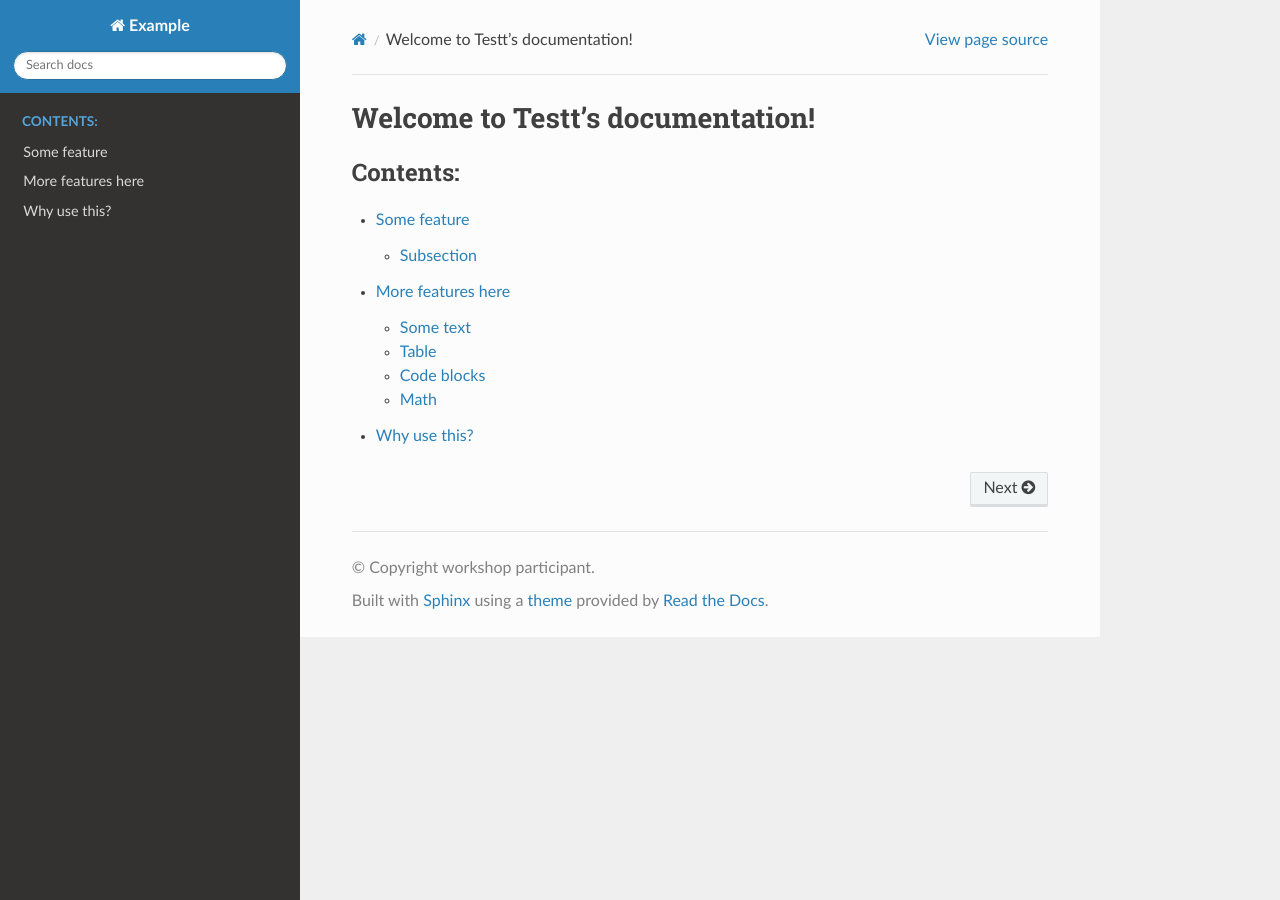
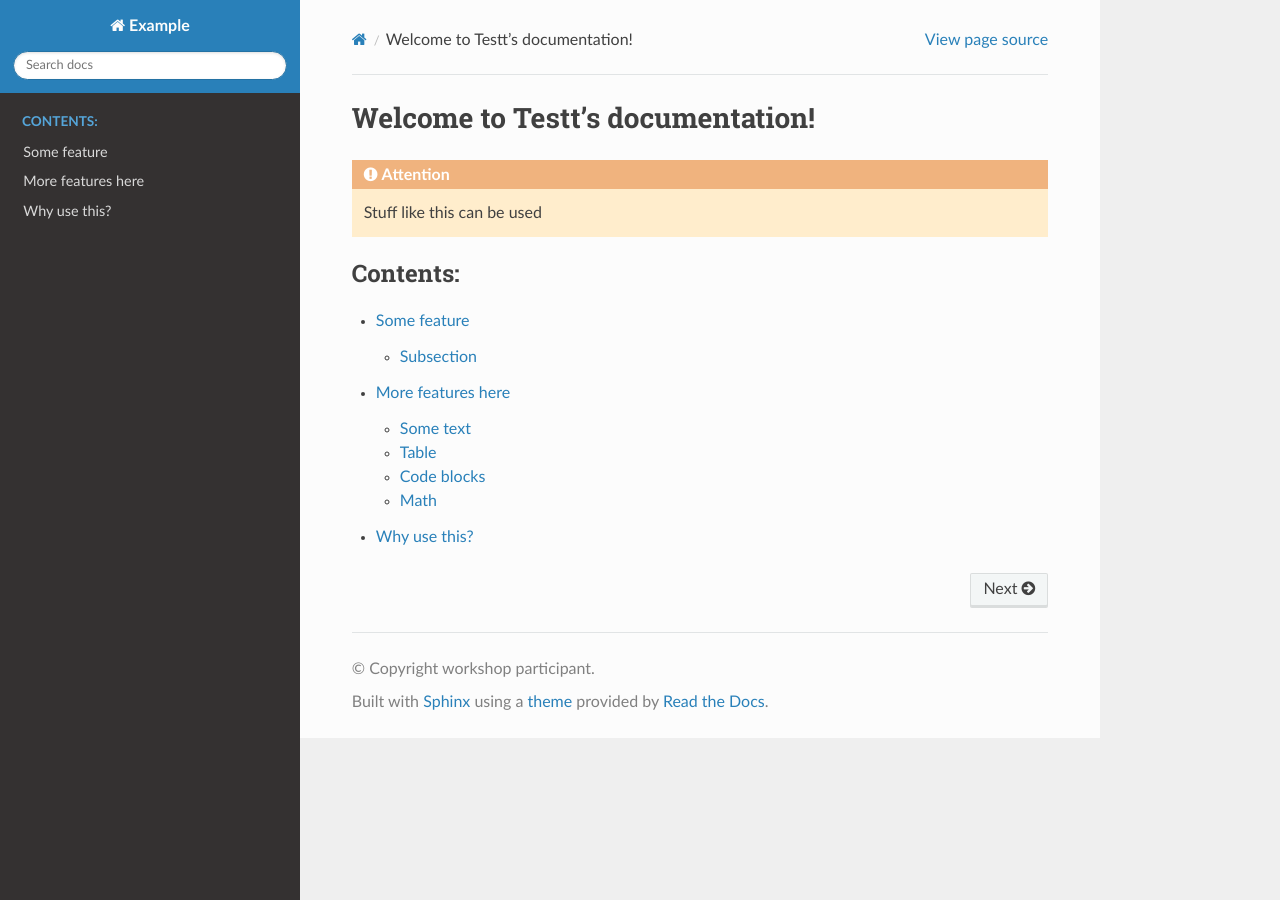
Before and after one commit to did10/testt, a Sphinx documentation site: the page built from doc/index.rst, in a window 1280 px wide. Built offline with Sphinx 7.4.7 and the Read the Docs theme 2.0.0, drawn with Linux system fonts in a browser that asks for light colours; pages that are not in the unit, such as notebooks, are missing from menus.

Commit message:
Update index.rst

```diff
--- a/doc/index.rst
+++ b/doc/index.rst
@@ -5,6 +5,8 @@
 
 Welcome to Testt's documentation!
 ===================================
+.. attention::
+    Stuff like this can be used
 
 .. toctree::
    :maxdepth: 4
```
Also changed, not shown: other parts of doc/index.rst (+2 -1 lines).
